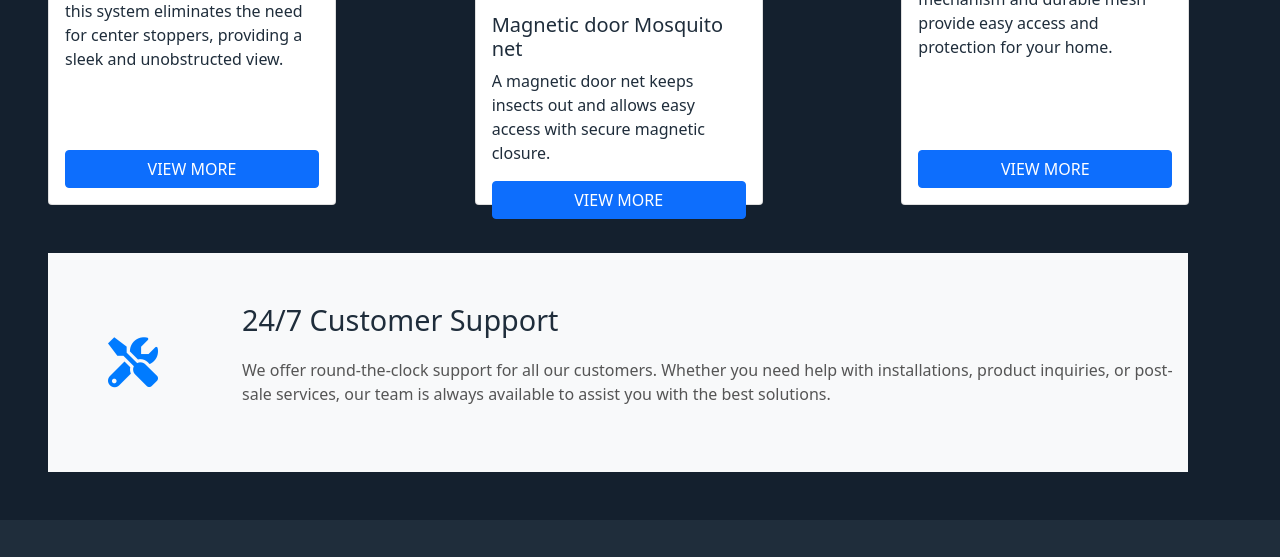
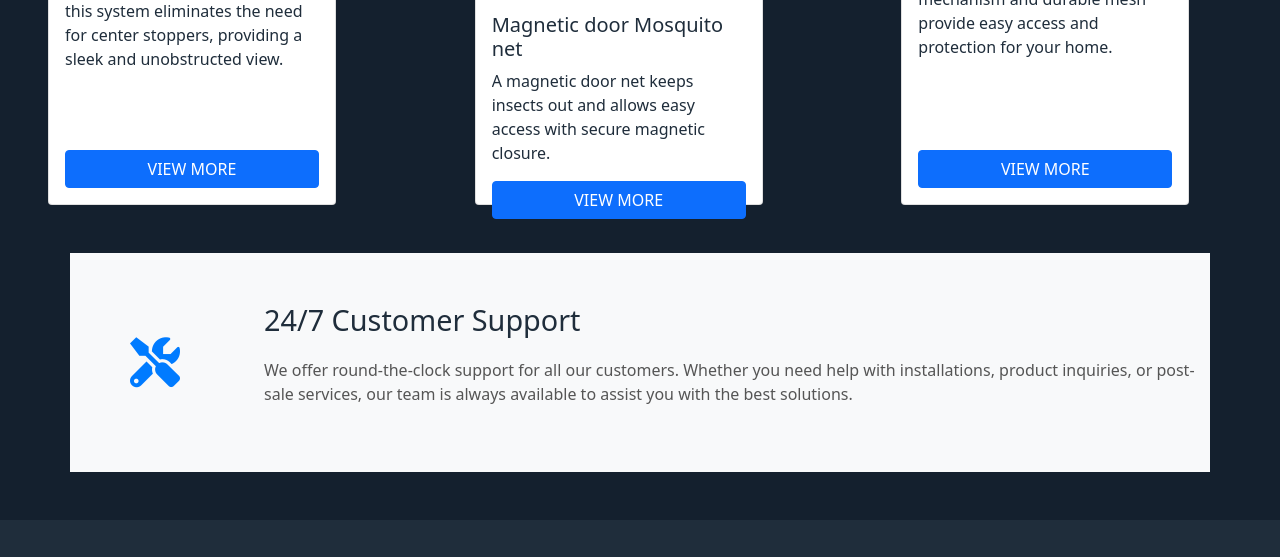
Before and after one commit to irshathahamed5/jasmine-interiors, a plain HTML site: page index.html in a window 1280 px wide. Shown: the part 1983-2540 px from the top of the page. Drawn offline with nearby package versions, Linux system fonts and the light colour scheme.

Commit message:
Update index.html

```diff
--- a/index.html
+++ b/index.html
@@ -465,14 +465,14 @@
     </div>
 
          <!-- Service Section -->
-        <div class="container service-section mx-5" id="services">
+        <div class="container service-section " id="services">
             <div class="row align-items-center">
                 <!-- Icon on the Left -->
                 <div class="col-md-2 text-center">
                     <i class="fas fa-tools service-icon"></i>
                 </div>
                 <!-- Description on the Right -->
-                <div class="col-md-10">
+                <div class="col-md-10 ">
                     <div class="service-description">
                         <h3>24/7 Customer Support</h3>
                         <p>We offer round-the-clock support for all our customers. Whether you need help with installations, product inquiries, or post-sale services, our team is always available to assist you with the best solutions.</p>
```
